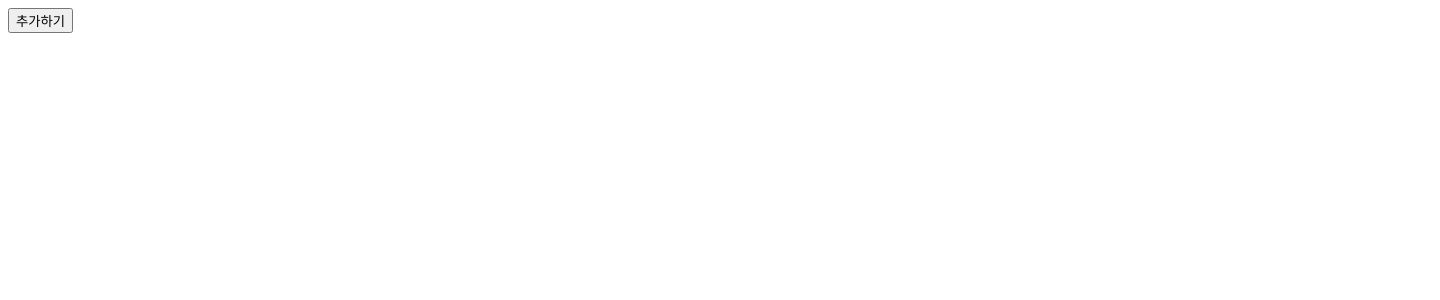
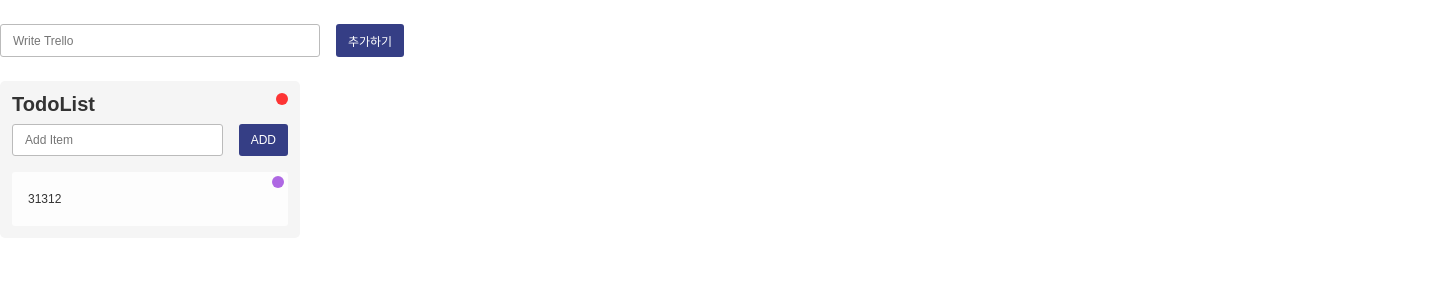
Before and after one commit to Minseok0917/react-hook.practice-todo, a React (Create React App) app: page / in a window 1280 px wide. Shown: the top 300 px of the page, 1440 px wide, since content can reach past the window. Built offline with nearby package versions, Linux system fonts and the light colour scheme.

Commit message:
0502 개발기록 저장
Trello Publishing

```diff
--- a/src/App.js
+++ b/src/App.js
@@ -1,10 +1,10 @@
-import Todo from '@/pages/Todo';
+import Trello from '@/pages/Trello';
 
 function App() {
 
 	return (
 	  <div className="App">
-	  	<Todo />
+	  	<Trello />
 	  </div>
 	);
 }
--- /dev/null
+++ b/src/assets/css/_common.css
@@ -0,0 +1,38 @@
+:root{
+	--color-red: #fd3434;
+	--color-purple : #ae68e3;
+	--color-blue : #353e85;
+}
+/* tag setting */
+*{ margin:0; padding: 0; box-sizing: border-box; color: #333; font-family: sans-serif; }
+ul,ol{ list-style: none; }
+a{ text-decoration: none; color: inherit; }
+input{ outline: none; border:0; background: transparent; }
+button{ outline: none; border:0; background: transparent; cursor: pointer; }
+
+/* class setting */
+.container{ margin: 0 auto; width: 1440px; height: 100%; }
+.input{ padding: 0.5rem 0.75rem; border:1px solid #bbb; border-radius: 3px; font-size: 0.75rem; color: #999; background: #fff; }
+.btn{ padding: 0.5rem 0.75rem; border-radius: 3px;  background: var(--color-blue); color: #fff; font-size: 0.75rem; }
+
+
+/* trello */
+.trello-head{ padding: 1.5rem 0; }
+.trello-head .trello-head__insert{ display: flex; gap:1rem; }
+.trello-head .trello-head__insert .insert__input{ width: 320px; }
+.trello-head .trello-head__insert .insert__button{}
+
+.trello-body{ display: flex; flex-wrap: wrap; }
+.trello-body .group{ width: 300px; padding: 0.75rem; border-radius: 5px; background: #f5f5f5; }
+.trello-body .group .group-head{  }
+.trello-body .group .group-head .group-head__view{ position: relative;    }
+.trello-body .group .group-head .group-head__view .view__title{ font-weight: bold; font-size: 1.25rem; }
+.trello-body .group .group-head .group-head__view .view__button{ position: absolute; right: 0; top: 0; width: 12px; height: 12px; border-radius: 50%; background: var(--color-red);  }
+.trello-body .group .group-head .group-head__insert{ margin-top: 0.5rem; display: flex; gap:1rem; }
+.trello-body .group .group-head .group-head__insert .insert__input{ flex:1; }
+.trello-body .group .group-head .group-head__insert .insert__button{}
+
+.trello-body .group .group-body{ margin-top:1rem; }
+.trello-body .group .group-body .item{ position: relative; background: #fdfdfd; border-radius: 3px; padding: 1.25rem 1rem;  }
+.trello-body .group .group-body .item .item__title{ font-size: 0.75rem; }
+.trello-body .group .group-body .item .item__button{ position: absolute; right: 0; top: 0; width: 12px; height: 12px; border-radius: 50%; background: var(--color-purple); margin: 0.25rem;}
--- /dev/null
+++ b/src/components/trello/body/index.js
@@ -0,0 +1,24 @@
+export default function(){
+	return (
+		<div className="trello-body">
+			<div className="group">
+				<div className="group-head">
+					<div className="group-head__view">
+						<p className="view__title">TodoList</p>
+						<button className="view__button"></button>
+					</div>
+					<div className="group-head__insert">
+						<input type="text" placeholder="Add Item" className="input insert__input" />
+						<button className="insert__button btn">ADD</button>
+					</div>
+				</div>
+				<div className="group-body">
+					<div className="item">
+						<p className="item__title">31312</p>
+						<button className="item__button"></button>
+					</div>
+				</div>
+			</div>
+		</div>
+	);
+}
--- /dev/null
+++ b/src/components/trello/head/index.js
@@ -0,0 +1,10 @@
+export default function(){
+	return (
+		<div className="trello-head flex">
+			<div className="trello-head__insert">
+				<input type="text" placeholder="Write Trello" className="input insert__input" />
+				<button className="insert__button btn">추가하기</button>
+			</div>
+		</div>
+	);
+}
--- /dev/null
+++ b/src/contexts/TrelloContext.js
@@ -0,0 +1,26 @@
+import { createContext, useReducer } from 'react';
+
+const reducer = (state,action) => {
+	switch(action.type){
+		default:
+			return state;
+	}
+};
+const initialState = {
+
+};
+
+
+export const trelloContext = createContext();
+export default function ContextProvider({children}){
+	const [state,dispatch] = useReducer(reducer,initialState);
+	const contextValue = {
+		state,
+		dispatch
+	};
+	return (
+		<trelloContext.Provider value={contextValue}>
+			{children}
+		</trelloContext.Provider>
+	);
+}
--- a/src/index.js
+++ b/src/index.js
@@ -1,6 +1,7 @@
 import React from 'react';
 import { createRoot } from 'react-dom/client';
 import App from '@/App';
+import '@/assets/css/_common.css';
 
 
 const root = createRoot(document.getElementById('root'));
--- /dev/null
+++ b/src/pages/Trello.jsx
@@ -0,0 +1,16 @@
+import TrelloContextProvider from '@/contexts/TrelloContext';
+import TrelloHead from '@/components/trello/head';
+import TrelloBody from '@/components/trello/body';
+
+function Trello(){
+	return (
+		<TrelloContextProvider>
+			<div className="trello container">
+				<TrelloHead />
+				<TrelloBody />
+			</div>
+		</TrelloContextProvider>
+	);
+}
+
+export default Trello;
```
Also changed, not shown: src/s/a.js (deleted, +0 -36 lines), src/s/b.js (deleted, +0 -25 lines), src/s/c.js (deleted, +0 -30 lines), src/s/d.js (deleted, +0 -13 lines), src/contexts/TodoContext.js (renamed from src/context/TodoContext.js).
